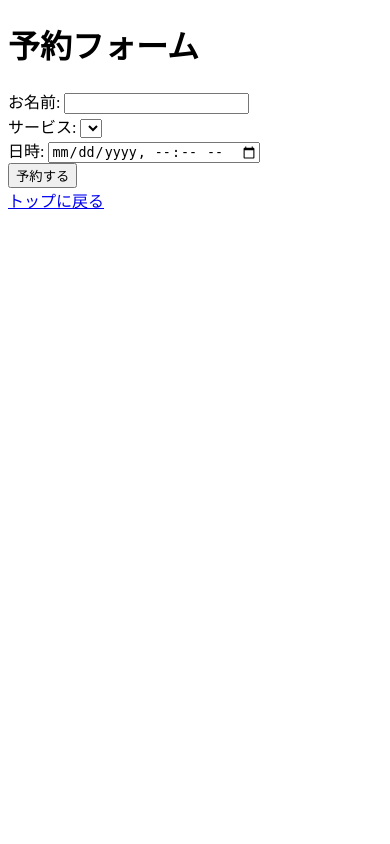
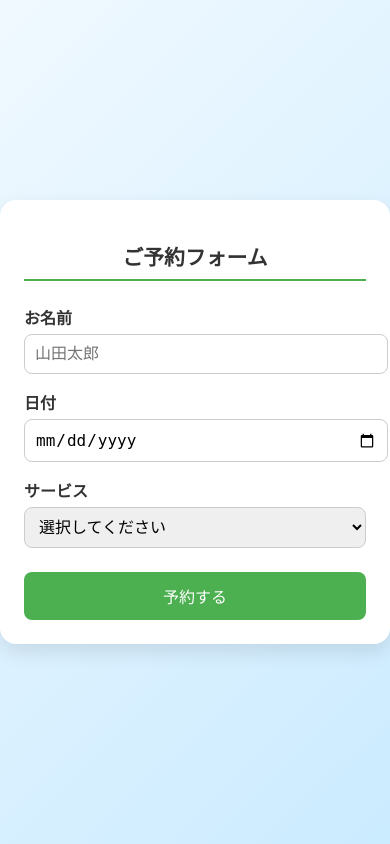
Before and after one commit to nitroskd/salon-booking, a FastAPI app: page / in a window 390 px wide. Run offline with FastAPI, Linux system fonts and the light colour scheme; lists and menus that the app fills with data are empty.

Commit message:
update: improve booking form design

```diff
--- a/main.py
+++ b/main.py
@@ -20,3 +20,22 @@ def reserve(name: str = Form(...), date: str = Form(...), service: str = Form(..
 
 if __name__ == "__main__":
     uvicorn.run("main:app", host="127.0.0.1", port=8000, reload=True)
+from fastapi.responses import HTMLResponse
+
+# 予約データを一時的に保存するリスト（既にあるなら重複しないよう確認）
+bookings = []
+
+@app.post("/book")
+def book(name: str = Form(...), date: str = Form(...), service: str = Form(...)):
+    booking = {"name": name, "date": date, "service": service}
+    bookings.append(booking)
+    return {"message": f"{name}さんの予約を受け付けました！"}
+
+# ★ここからがSTEP2★
+@app.get("/bookings", response_class=HTMLResponse)
+def show_bookings():
+    html = "<h2>予約一覧</h2><ul>"
+    for booking in bookings:
+        html += f"<li>{booking['date']} - {booking['name']} ({booking['service']})</li>"
+    html += "</ul>"
+    return html
--- a/templates/booking.html
+++ b/templates/booking.html
@@ -1,20 +1,121 @@
 <!DOCTYPE html>
-<html>
-<head><meta charset="UTF-8"><title>予約フォーム</title></head>
+<html lang="ja">
+<head>
+  <meta charset="UTF-8">
+  <title>ご予約フォーム | サロン</title>
+  <style>
+    /* ===== ベース設定 ===== */
+    body {
+      font-family: "Hiragino Sans", "Helvetica", "Arial", sans-serif;
+      margin: 0;
+      padding: 0;
+      background: linear-gradient(135deg, #f0f9ff, #cbebff);
+      display: flex;
+      justify-content: center;
+      align-items: center;
+      height: 100vh;
+    }
+
+    /* ===== カード風デザイン ===== */
+    .container {
+      background-color: #fff;
+      width: 90%;
+      max-width: 450px;
+      padding: 2rem;
+      border-radius: 16px;
+      box-shadow: 0 8px 20px rgba(0, 0, 0, 0.1);
+      animation: fadeIn 0.8s ease-in-out;
+    }
+
+    h2 {
+      text-align: center;
+      color: #333;
+      margin-bottom: 1.5rem;
+      font-size: 1.5rem;
+      border-bottom: 2px solid #4CAF50;
+      padding-bottom: 0.5rem;
+    }
+
+    label {
+      display: block;
+      margin-top: 1rem;
+      color: #333;
+      font-weight: bold;
+    }
+
+    input, select {
+      width: 100%;
+      padding: 10px;
+      margin-top: 0.3rem;
+      border-radius: 8px;
+      border: 1px solid #ccc;
+      font-size: 1rem;
+      transition: all 0.2s;
+    }
+
+    input:focus, select:focus {
+      outline: none;
+      border-color: #4CAF50;
+      box-shadow: 0 0 5px rgba(76, 175, 80, 0.4);
+    }
+
+    button {
+      width: 100%;
+      padding: 12px;
+      margin-top: 1.5rem;
+      background-color: #4CAF50;
+      color: white;
+      border: none;
+      border-radius: 8px;
+      font-size: 1rem;
+      cursor: pointer;
+      transition: 0.3s;
+    }
+
+    button:hover {
+      background-color: #43a047;
+      transform: translateY(-2px);
+      box-shadow: 0 4px 8px rgba(0,0,0,0.1);
+    }
+
+    /* ===== アニメーション ===== */
+    @keyframes fadeIn {
+      from { opacity: 0; transform: translateY(20px); }
+      to { opacity: 1; transform: translateY(0); }
+    }
+
+    /* ===== スマホ対応 ===== */
+    @media (max-width: 600px) {
+      .container {
+        padding: 1.5rem;
+        width: 95%;
+      }
+      h2 {
+        font-size: 1.3rem;
+      }
+    }
+  </style>
+</head>
 <body>
-    <h1>予約フォーム</h1>
-    <form action="/bookings/new" method="post">
-        <label>お名前: <input type="text" name="customer_name"></label><br>
-        <label>サービス:
-            <select name="service_id">
-                {% for s in services %}
-                    <option value="{{ s.id }}">{{ s.name }} ({{ s.price }}円)</option>
-                {% endfor %}
-            </select>
-        </label><br>
-        <label>日時: <input type="datetime-local" name="date"></label><br>
-        <button type="submit">予約する</button>
+  <div class="container">
+    <h2>ご予約フォーム</h2>
+    <form action="/book" method="post">
+      <label for="name">お名前</label>
+      <input type="text" id="name" name="name" placeholder="山田太郎" required>
+
+      <label for="date">日付</label>
+      <input type="date" id="date" name="date" required>
+
+      <label for="service">サービス</label>
+      <select id="service" name="service" required>
+        <option value="">選択してください</option>
+        <option value="cut">カット</option>
+        <option value="color">カラー</option>
+        <option value="treatment">トリートメント</option>
+      </select>
+
+      <button type="submit">予約する</button>
     </form>
-    <a href="/">トップに戻る</a>
+  </div>
 </body>
 </html>
```
Also changed, not shown: 1 other file.
